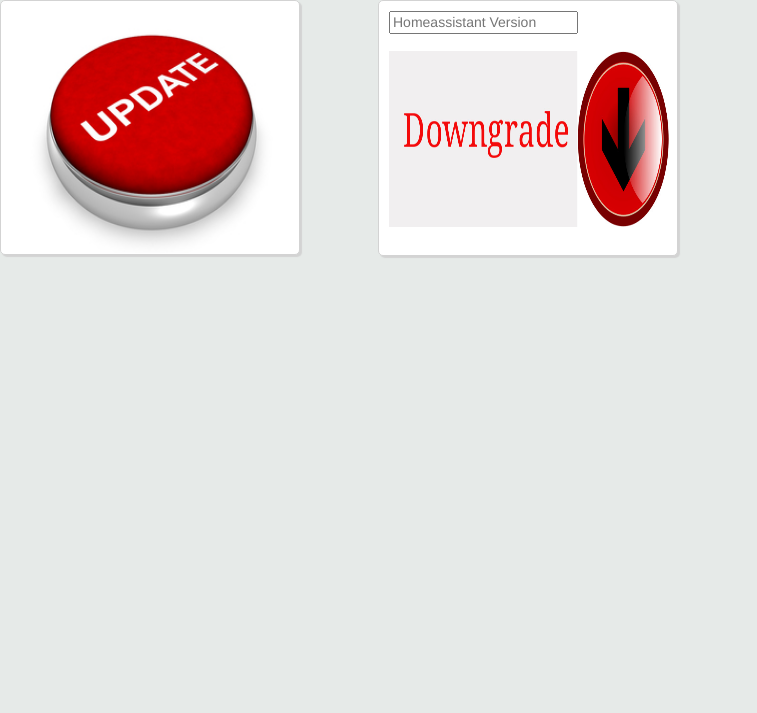
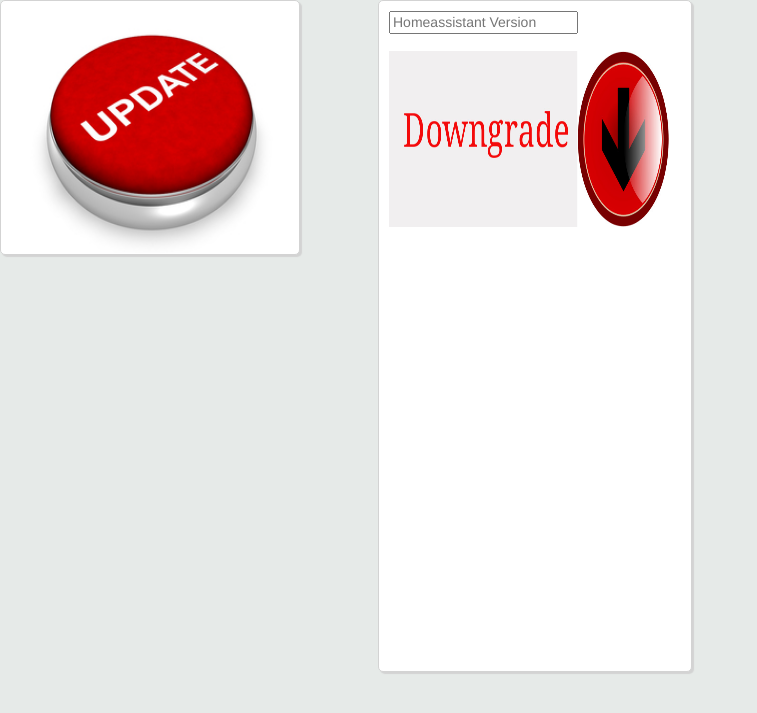
Before and after one commit to sanjitchak/homeassistant_update_web_gui_amahi, a PHP site: page / in a window 1280 px wide. Shown: the top 713 px of the page, without its empty margins (0-757 px from the left). Run offline with PHP 8.4, Linux system fonts and the light colour scheme; some libraries are stand-ins or nearby versions.

Commit message:
Update style.css

```diff
--- a/assets/css/style.css
+++ b/assets/css/style.css
@@ -47,9 +47,9 @@ a {
 
 
 .main_column {
-        float: left;
-    width: 300px;
-    height: 256px;
+      float: left;
+    width: 314px;
+    height:  672px;
     margin-left: 78px;
     z-index: -1;
 }
```
